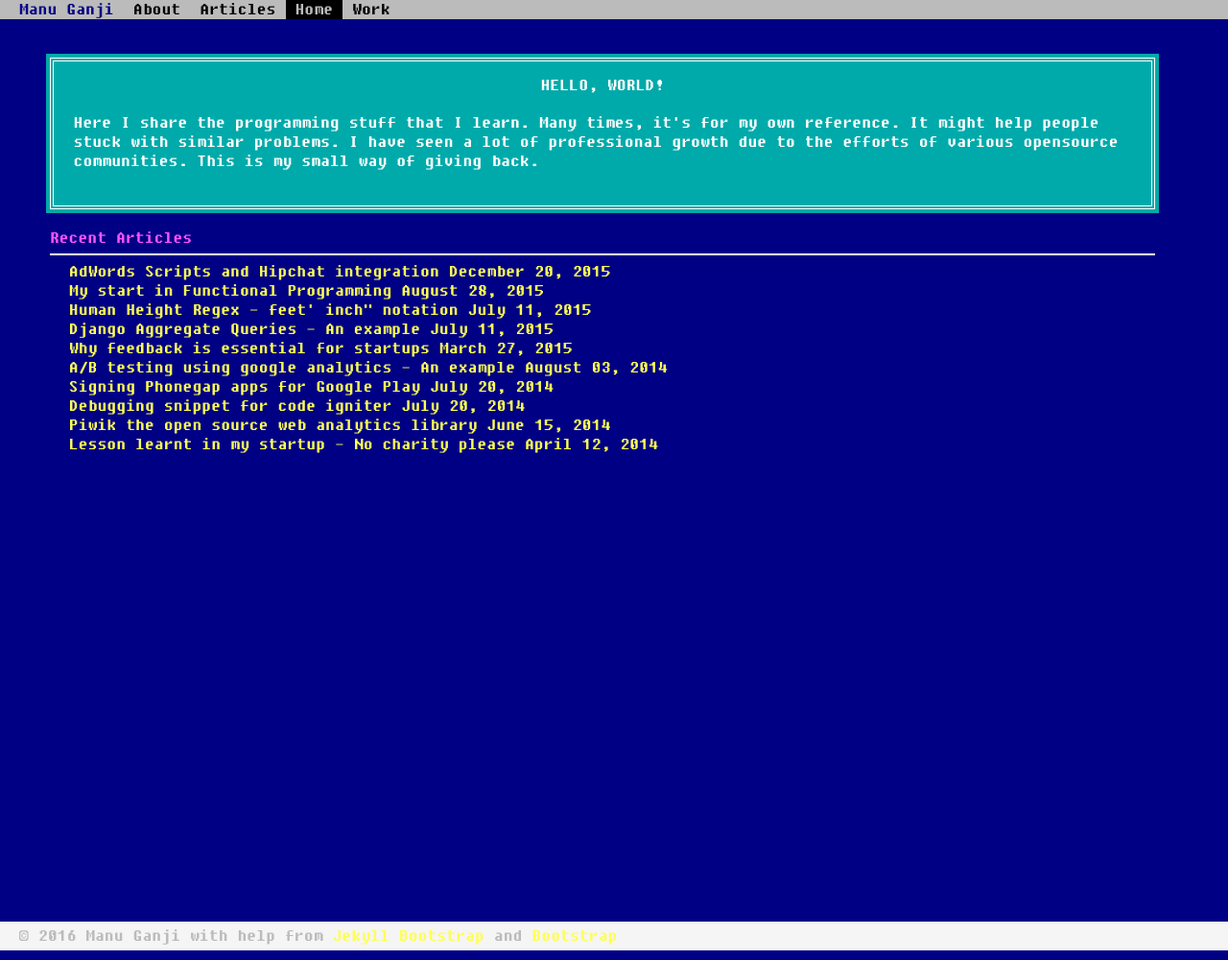
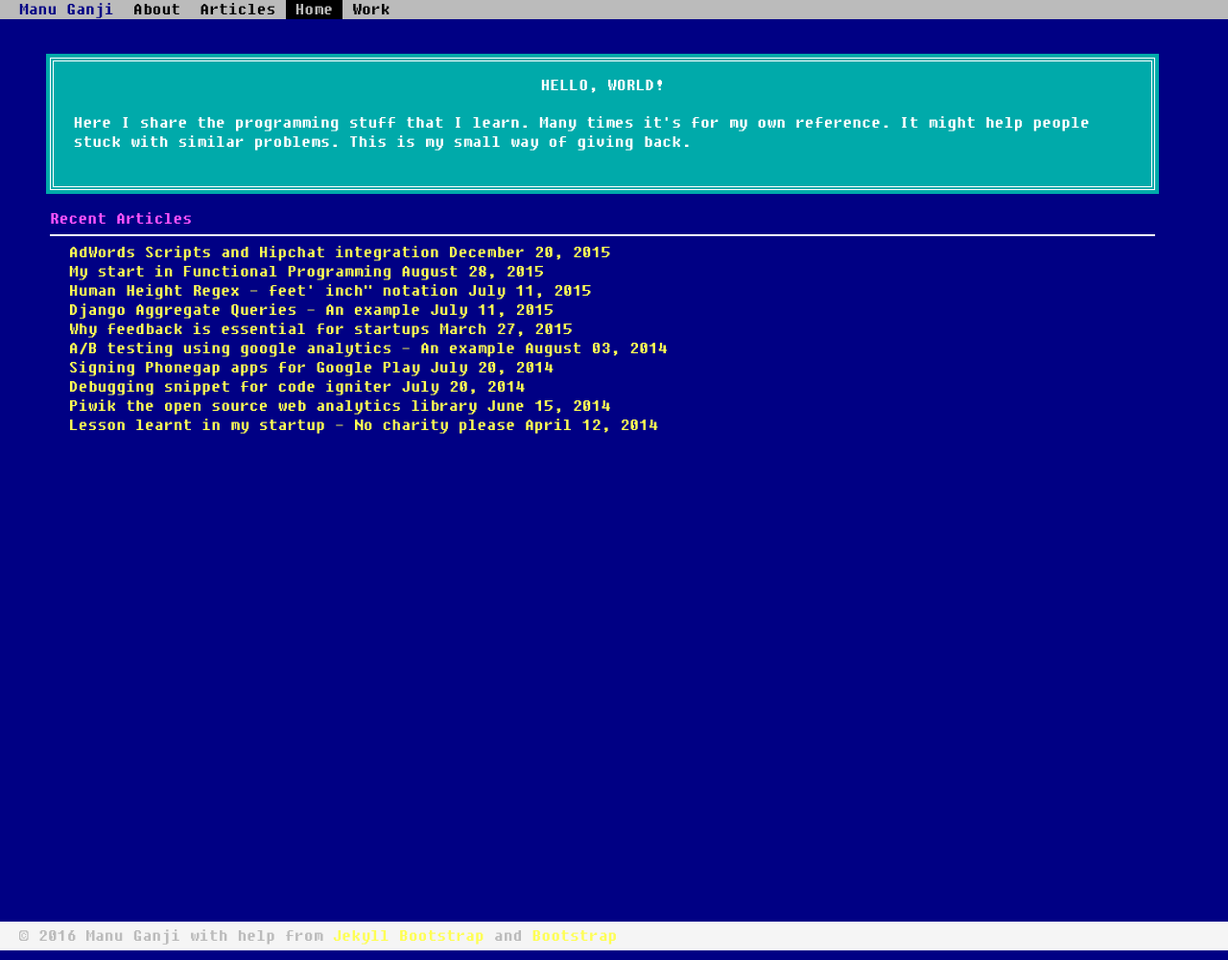
Before and after one commit to manuganji/manuganji.github.io, a Jekyll site: the page built from index.md, in a window 1280 px wide. Shown: the whole page at 96% size. Built offline with Jekyll 4.4.1, drawn with Linux system fonts in a browser that asks for light colours; nearby versions of some CDN libraries.

Commit message:
correcting the text

```diff
--- a/index.md
+++ b/index.md
@@ -1,13 +1,13 @@
 ---
 title: Home
 layout: page
-description: "Here I share the programming stuff that I learn. Many times, it's for my own reference. It might help people stuck with similar problems. I have seen a lot of professional growth due to the efforts of various opensource communities. This is my small way of giving back."
+description: "Here I share the programming stuff that I learn. Many times it's for my own reference. It might help people stuck with similar problems. This is my small way of giving back."
 tags: [Manu, Ganji, technology, programming, blog,]
 group: navigation
 ---
 <div class="hero-unit">
     <h1>Hello, world!</h1>
-    <p>Here I share the programming stuff that I learn. Many times, it's for my own reference. It might help people stuck with similar problems. I have seen a lot of professional growth due to the efforts of various opensource communities. This is my small way of giving back.</p>
+    <p>Here I share the programming stuff that I learn. Many times it's for my own reference. It might help people stuck with similar problems. This is my small way of giving back.</p>
 </div>
 <h4>Recent Articles</h4>
 <hr/>
```
